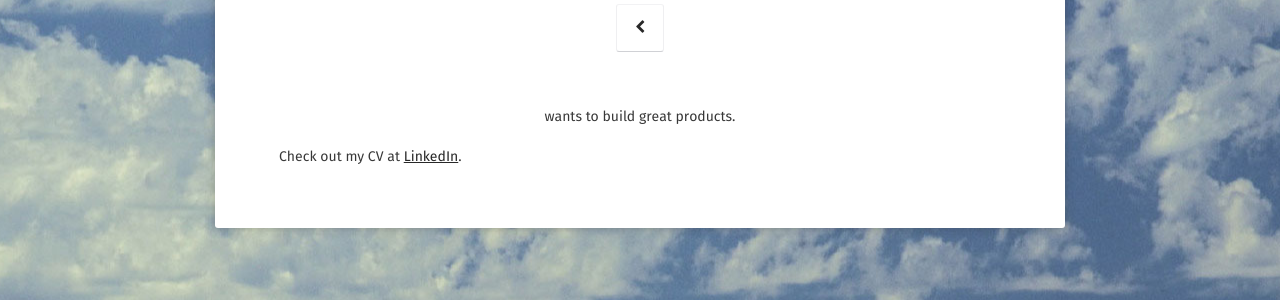
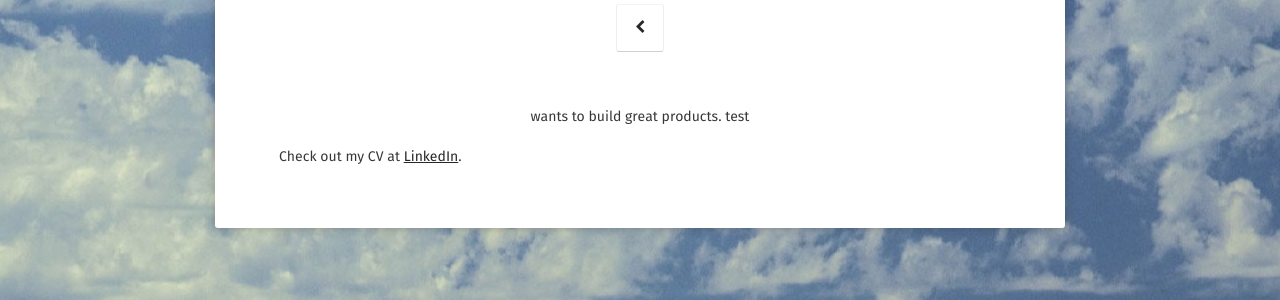
Before and after one commit to linusseah/linusseah.github.io, a Jekyll site: the page built from about/index.md, in a window 1280 px wide. Shown: the part 185-485 px from the top of the page. Built offline with Jekyll 4.4.1, drawn with Linux system fonts in a browser that asks for light colours; some web fonts are replaced.

Commit message:
Update index.md

```diff
--- a/about/index.md
+++ b/about/index.md
@@ -6,6 +6,6 @@ date: 2020-01-17
 comments: false
 ---
 
-<center> wants to build great products.</center>
+<center> wants to build great products. test </center>
 
 Check out my CV at [LinkedIn](https://www.linkedin.com/in/linus-seah-4964ab52/).
```
